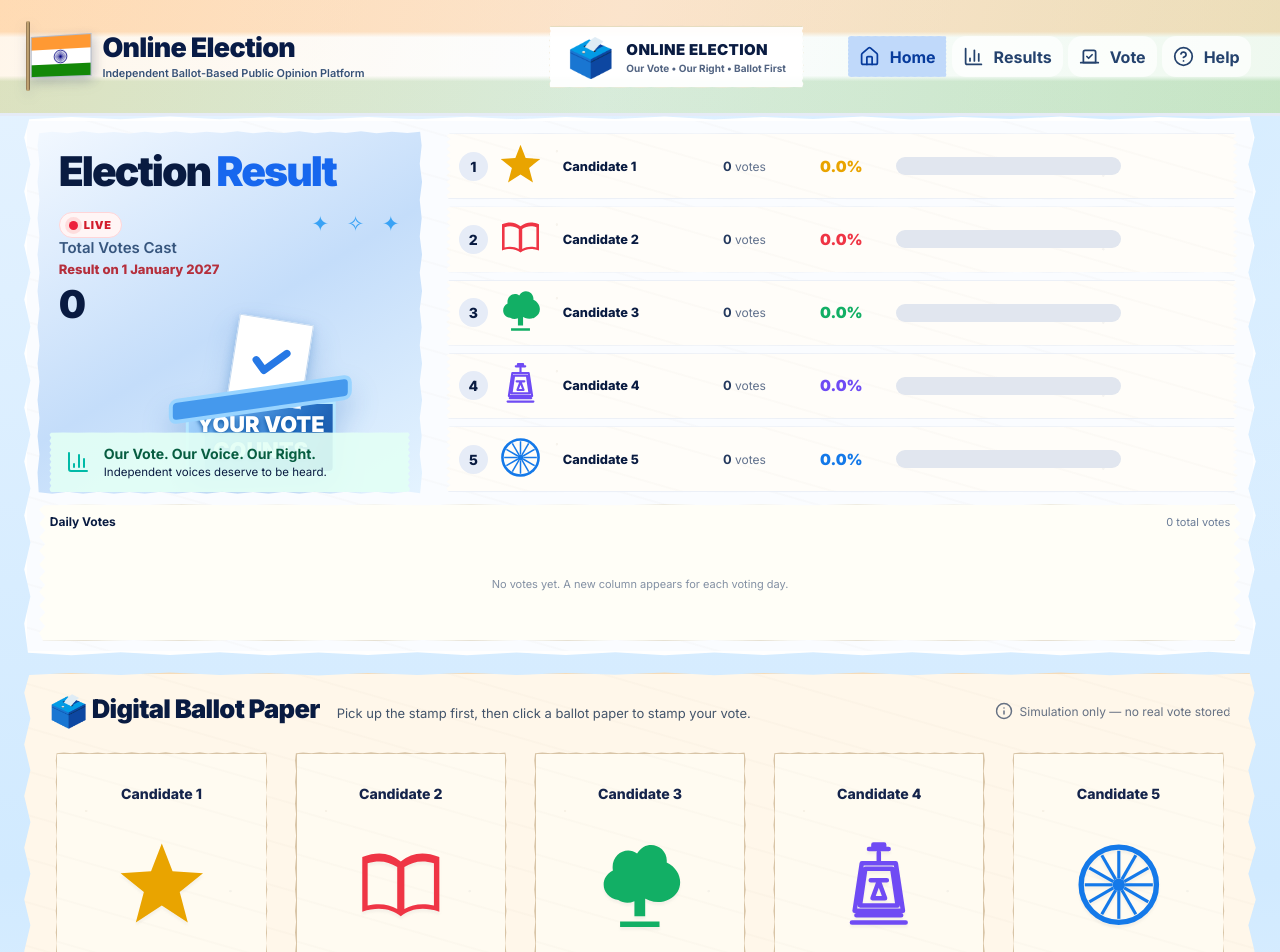
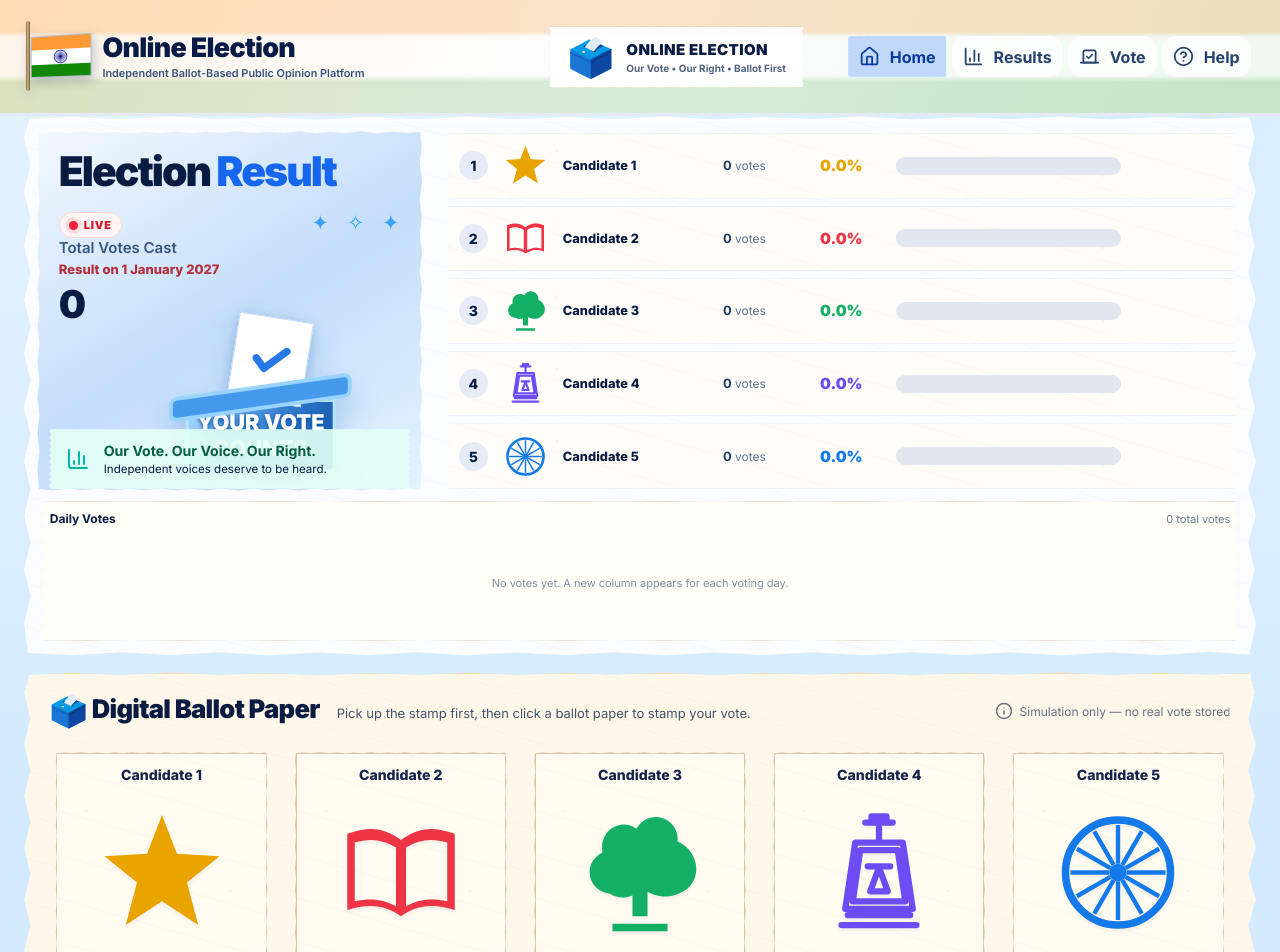
Before and after one commit to usrnixxar/Ballot-Paper, a React (Vite) app: page / in a window 1280 px wide. Shown: the top 952 px of the page. Built offline with nearby package versions, Linux system fonts and the light colour scheme.

Commit message:
Center candidate uploaded PNGs and remove bottom ballot selection circles

```diff
--- a/src/styles.css
+++ b/src/styles.css
@@ -182,3 +182,14 @@
 @media(max-width:1150px){.patriotic-topbar{grid-template-columns:1fr auto;padding-left:100px;row-gap:12px}.patriotic-topbar nav{grid-column:1/-1;justify-content:center}.nav-election-center{justify-self:end}}
 @media(max-width:640px){.patriotic-topbar{padding:12px 12px 12px 70px;grid-template-columns:minmax(0,1fr);gap:9px}.flag-float{left:8px;top:54px}.flag-mast{height:57px}.flag-cloth{width:46px;height:32px}.flag-white svg{height:12px;width:12px}.patriotic-brand strong{font-size:21px}.patriotic-brand small{font-size:10px}.nav-election-center{justify-self:stretch;justify-content:flex-start;padding:7px 10px;gap:9px}.nav-ballot-icon{font-size:24px}.nav-election-center strong{font-size:12px}.nav-election-center small{font-size:9px}.patriotic-topbar nav{grid-column:1;justify-content:space-between;gap:2px}.patriotic-topbar nav button{padding:8px 5px;font-size:10px;gap:3px}.patriotic-topbar nav svg{width:15px;height:15px}}
 @media(prefers-reduced-motion:reduce){.flag-float,.flag-cloth{animation:none!important}}
+
+/* Candidate images: no bottom checkbox/circle; uploaded PNG sits centered. */
+.paper{justify-content:flex-start;gap:8px}
+.paper-name{flex:none}
+.paper-image-area{display:flex;align-items:center;justify-content:center;flex:1;min-height:125px;width:100%;padding:10px}
+.paper-image-area .paper-symbol{display:block;max-width:100%;width:min(100%,150px);height:125px;object-fit:contain;object-position:center}
+.result-symbol{display:flex;align-items:center;justify-content:center;min-width:0}
+.result-symbol img,.result-symbol svg{width:43px;height:43px;max-width:100%;object-fit:contain;object-position:center}
+.paper .ballot-circle{display:none!important}
+@media(max-width:770px){.paper-image-area{min-height:115px}.paper-image-area .paper-symbol{height:115px}}
+@media(max-width:480px){.result-symbol img,.result-symbol svg{width:27px;height:27px}.paper-image-area .paper-symbol{height:105px}}
```
